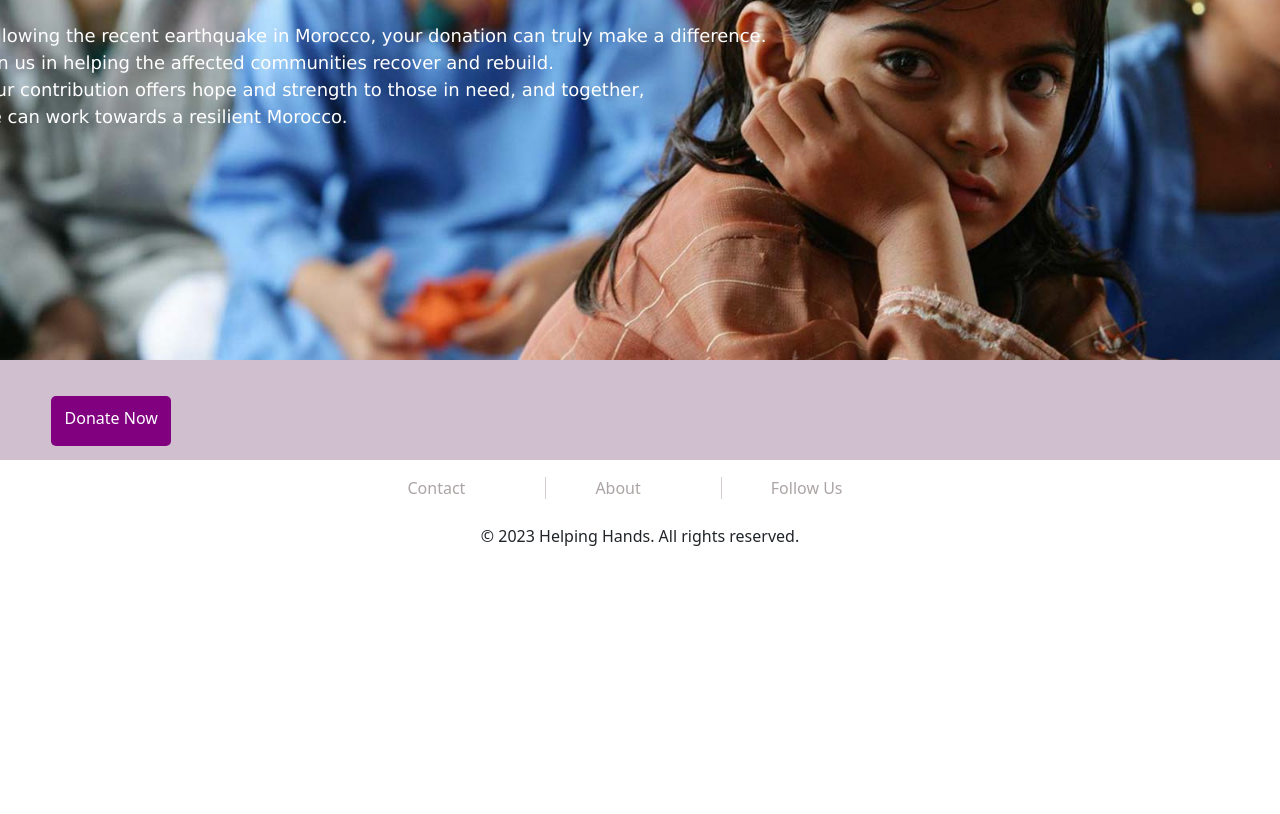
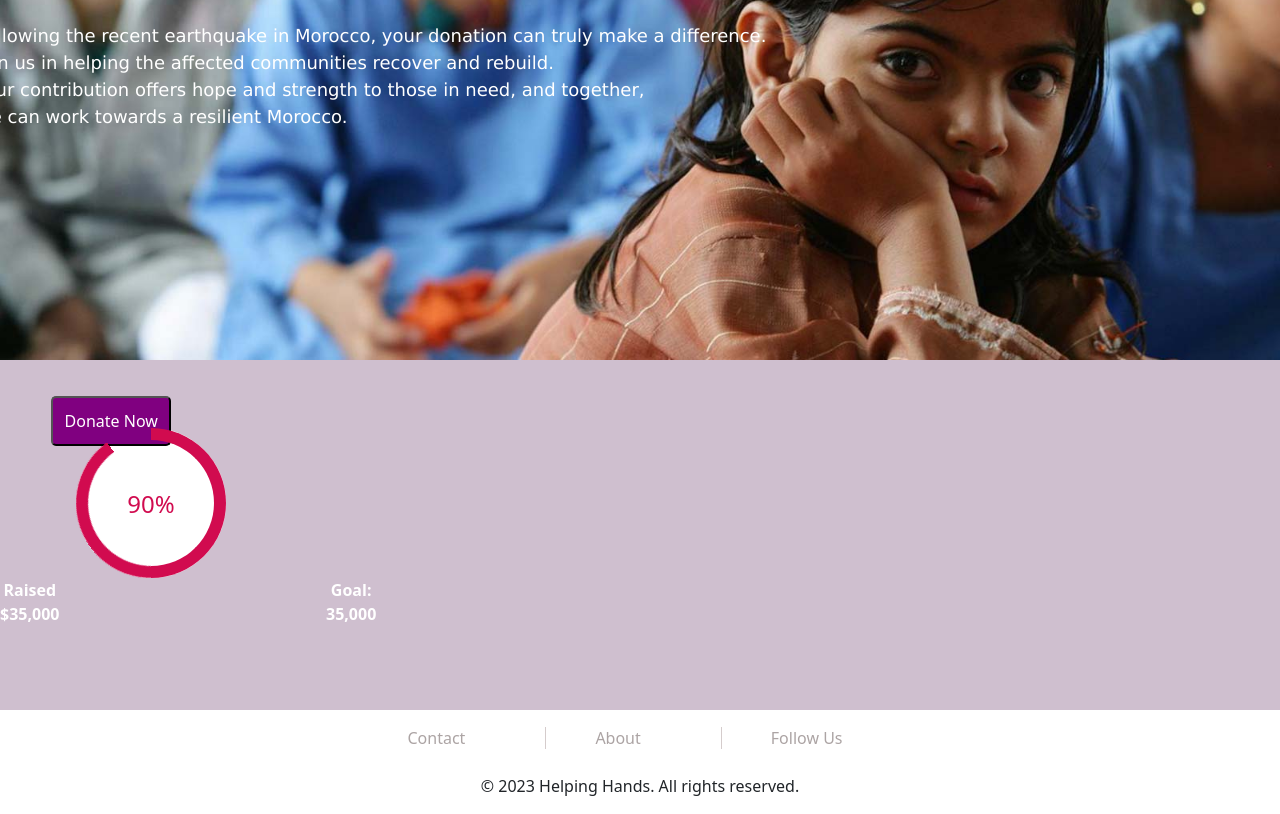
Before and after one commit to dande100/HelpingHands_Morocco-FinalProject, a React app: page / in a window 1280 px wide. Shown: the part 254-1068 px from the top of the page. Before the commit the page ends 818 px from the top, so only its background shows below. Built offline with nearby package versions, Linux system fonts and the light colour scheme; no server answers.

Commit message:
added progress bar

```diff
--- a/src/front/js/index.js
+++ b/src/front/js/index.js
@@ -5,7 +5,7 @@ import ReactDOM from "react-dom";
 //include your index.scss file into the bundle
 import "../styles/index.css";
 import "../styles/footer.css";
-
+import "../styles/circular-progress-bar.css";
 
 
 
--- a/src/front/js/pages/home.js
+++ b/src/front/js/pages/home.js
@@ -1,26 +1,54 @@
-import React, { useContext } from "react";
+import React, { useContext, useEffect } from "react";
 import { Context } from "../store/appContext";
 import sliderBGImageUrl from "../../img/slider_bg.jpg";
 import "../../styles/home.css";
 import { Link } from "react-router-dom";
+import "../../styles/circular-progress-bar.css";
 
 export const Home = () => {
 	const { store, actions } = useContext(Context);
 
+	useEffect(() => {
+		// Add your logic to set the progress here (if needed)
+	}, []);
+
 	return (
-		<div >
+		<div>
 			<img className="backgroundImage" src={sliderBGImageUrl} alt="Slider Background" style={{ maxWidth: "100%", height: "auto" }} />
 			<div className="text-overlay">
 				<h1>Give A Hand To Make <br /> The <span id="better">Better</span> World</h1>
 				<p>Following the recent earthquake in Morocco, your donation can truly make a difference. <br /> Join us in helping the affected communities recover and rebuild. <br /> Your contribution offers hope and strength to those in need, and together, <br /> we can work towards a resilient Morocco.</p>
 			</div>
-			<Link to="/signup" >
-				<btn className="donate-button">Donate Now</btn>
+			<Link to="/signup">
+				<button className="donate-button">Donate Now</button>
 			</Link>
 			<div className="progress-bar">
-
+				<div className="row">
+					<div className="col-md-3 col-sm-6">
+						<div className="progress blue">
+							<span className="progress-left">
+								<span className="progress-bar"></span>
+							</span>
+							<span className="progress-right">
+								<span className="progress-bar"></span>
+							</span>
+							<div className="progress-value">90%</div>
+						</div>
+					</div>
+				</div>
+				<div className="row">
+					<div className="col-md-3 col-sm-6">
+						<div className="raised-goal-container">
+							<p className="raised">Raised <br /> $35,000</p>
+						</div>
+					</div>
+					<div className="col-md-3 col-sm-6">
+						<div className="raised-goal-container">
+							<p className="goal">Goal: <br />35,000</p>
+						</div>
+					</div>
+				</div>
 			</div>
-
 		</div>
 	);
 };
--- /dev/null
+++ b/src/front/styles/circular-progress-bar.css
@@ -0,0 +1,157 @@
+.progress-bar{
+    width: 100%;
+    height: 350px;
+    background-color: rgba(146, 110, 146, 0.44);
+  }
+  .progress{
+    width: 150px;
+    height: 150px;
+    line-height: 150px;
+    background: inherit;
+    margin: 0 auto;
+    box-shadow: none;
+    position: relative;
+}
+.progress:after{
+    content: "";
+    width: 100%;
+    height: 100%;
+    border-radius: 50%;
+    border: 12px solid #fff;
+    position: absolute;
+    top: 0;
+    left: 0;
+}
+.progress > span{
+    width: 50%;
+    height: 100%;
+    overflow: hidden;
+    position: absolute;
+    top: 0;
+    z-index: 1;
+}
+.progress .progress-left{
+    left: 0;
+}
+.progress .progress-bar{
+    width: 100%;
+    height: 100%;
+    background: none;
+    border-width: 12px;
+    border-style: solid;
+    position: absolute;
+    top: 0;
+}
+.progress .progress-left .progress-bar{
+    left: 100%;
+    border-top-right-radius: 80px;
+    border-bottom-right-radius: 80px;
+    border-left: 0;
+    -webkit-transform-origin: center left;
+    transform-origin: center left;
+}
+.progress .progress-right{
+    right: 0;
+}
+.progress .progress-right .progress-bar{
+    left: -100%;
+    border-top-left-radius: 80px;
+    border-bottom-left-radius: 80px;
+    border-right: 0;
+    -webkit-transform-origin: center right;
+    transform-origin: center right;
+    animation: loading-1 1.8s linear forwards;
+}
+.progress .progress-value{
+    width: 90%;
+    height: 90%;
+    border-radius: 50%;
+    background: #ffffff;
+    font-size: 24px;
+    color: #d10b4f;
+    line-height: 135px;
+    text-align: center;
+    position: absolute;
+    top: 5%;
+    left: 5%;
+}
+.progress.blue .progress-bar{
+    border-color: #d10b4f;
+}
+.progress.blue .progress-left .progress-bar{
+    animation: loading-2 1.5s linear forwards 1.8s;
+}
+
+
+
+
+
+
+@keyframes loading-1{
+    0%{
+        -webkit-transform: rotate(0deg);
+        transform: rotate(0deg);
+    }
+    100%{
+        -webkit-transform: rotate(180deg);
+        transform: rotate(180deg);
+    }
+}
+@keyframes loading-2{
+    0%{
+        -webkit-transform: rotate(0deg);
+        transform: rotate(0deg);
+    }
+    100%{
+        -webkit-transform: rotate(144deg);
+        transform: rotate(144deg);
+    }
+}
+@keyframes loading-3{
+    0%{
+        -webkit-transform: rotate(0deg);
+        transform: rotate(0deg);
+    }
+    100%{
+        -webkit-transform: rotate(90deg);
+        transform: rotate(90deg);
+    }
+}
+@keyframes loading-4{
+    0%{
+        -webkit-transform: rotate(0deg);
+        transform: rotate(0deg);
+    }
+    100%{
+        -webkit-transform: rotate(36deg);
+        transform: rotate(36deg);
+    }
+}
+@keyframes loading-5{
+    0%{
+        -webkit-transform: rotate(0deg);
+        transform: rotate(0deg);
+    }
+    100%{
+        -webkit-transform: rotate(126deg);
+        transform: rotate(126deg);
+    }
+}
+@media only screen and (max-width: 990px){
+    .progress{ margin-bottom: 20px; }
+}
+.raised-goal-container {
+    display: flex;
+    justify-content: space-between; /* Spread the elements apart */
+    align-items: center; /* Center vertically */
+  }
+
+  .raised,
+  .goal {
+    font-weight: bold; /* Make "Raised" and "Goal" text bold */
+  }
+
+  .raised-amount,
+  .goal-amount {
+    margin-left: 10px; /* Add spacing between text and amounts */
+  }
--- a/src/front/styles/home.css
+++ b/src/front/styles/home.css
@@ -73,8 +73,3 @@
   #better{
     color:purple;
   }
-  .progress-bar{
-    width: 100%;
-    height: 100px;
-    background-color: rgba(146, 110, 146, 0.44);
-  }
```
